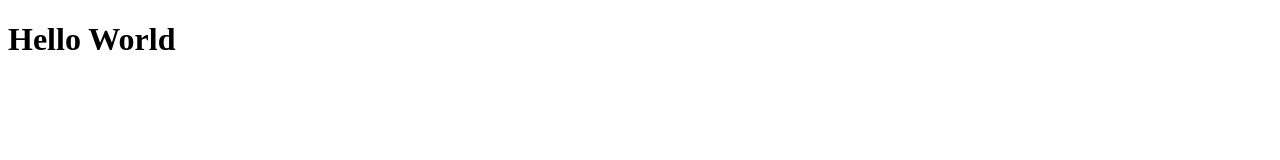
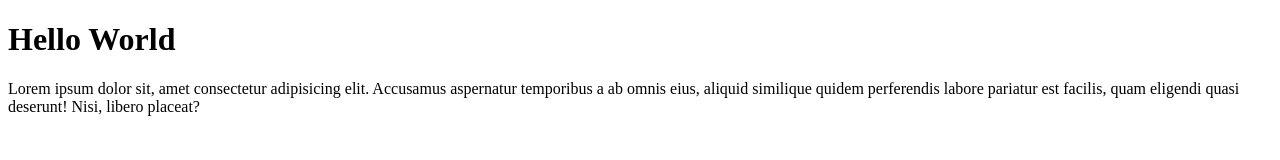
Before and after one commit to rianMuhammadA/git-test, a plain HTML site: page index.html in a window 1280 px wide. Drawn offline with Linux system fonts and the light colour scheme.

Commit message:
menambahkan paragraph

```diff
--- a/index.html
+++ b/index.html
@@ -7,5 +7,6 @@
 </head>
 <body>
     <h1>Hello World</h1>
+    <p>Lorem ipsum dolor sit, amet consectetur adipisicing elit. Accusamus aspernatur temporibus a ab omnis eius, aliquid similique quidem perferendis labore pariatur est facilis, quam eligendi quasi deserunt! Nisi, libero placeat?</p>
 </body>
 </html>
```
